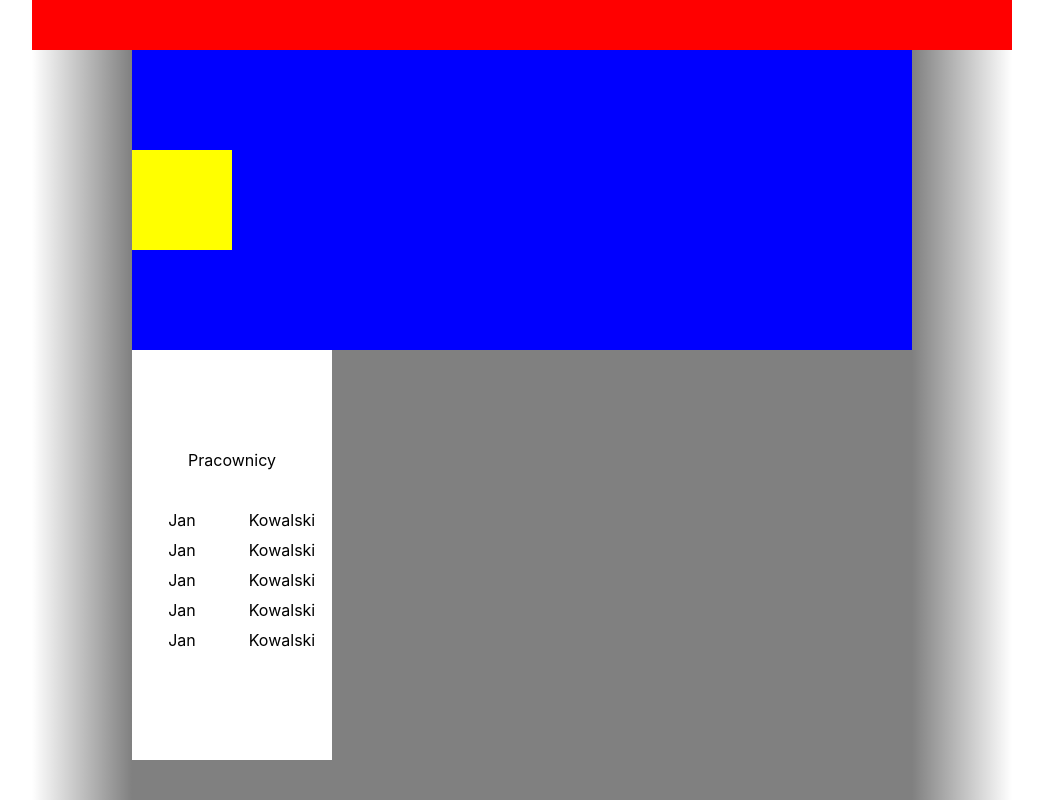
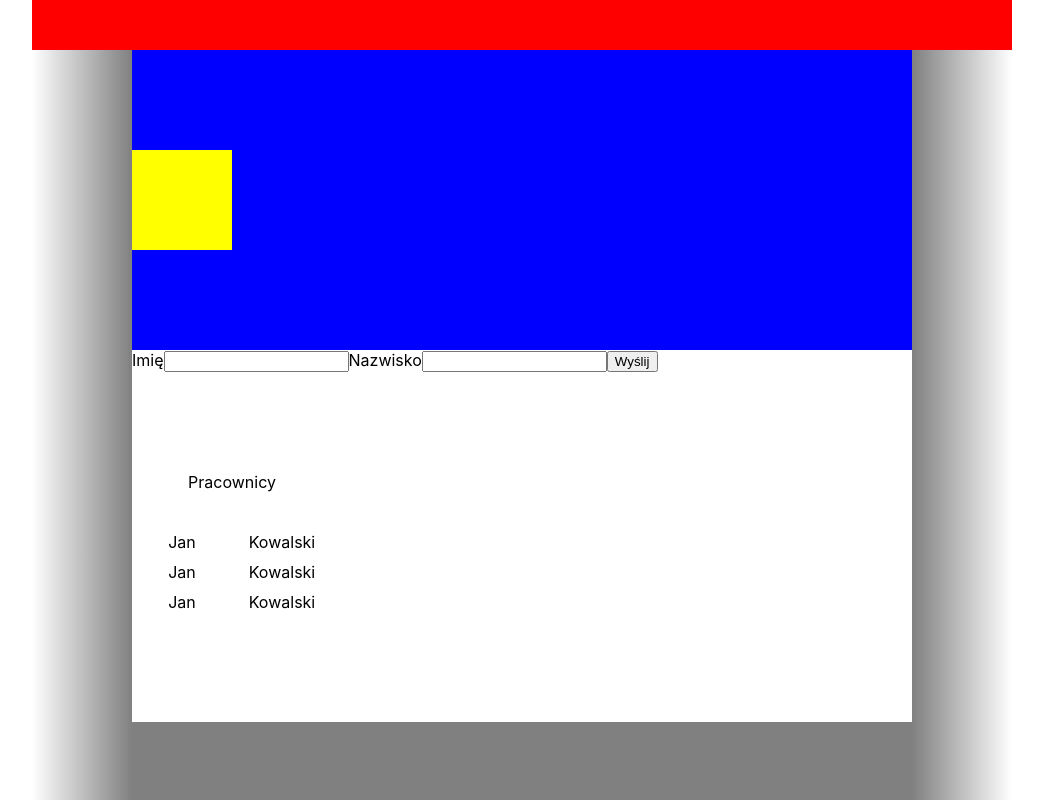
Before and after one commit to Witek85/exercise-two, a React (Create React App) app: page / in a window 1280 px wide. Shown: the top 800 px of the page, without its empty margins (118-1161 px from the left). Built offline with nearby package versions, Linux system fonts and the light colour scheme.

Commit message:
workers form

```diff
--- a/src/components/workers/workers.css
+++ b/src/components/workers/workers.css
@@ -1,3 +1,8 @@
+.workers-wrapper {
+	width: 100%;
+	background: white;
+}
+
 .workers {
 	/* width: 100%; */
 	padding: 100px 0;
--- a/src/components/workers/workers.js
+++ b/src/components/workers/workers.js
@@ -4,28 +4,63 @@
 class Workers extends Component {
   constructor(props) {
     super(props);
-    this.state = {workers: [
-      {id:1, name:'Jan', surname: 'Kowalski'},
-      {id:2, name:'Jan', surname: 'Kowalski'},
-      {id:3, name:'Jan', surname: 'Kowalski'},
-      {id:4, name:'Jan', surname: 'Kowalski'},
-      {id:5, name:'Jan', surname: 'Kowalski'},
+    this.state = {
+      formData: {
+        firstName: '',
+        surname: ''
+      },
+      workers: [
+        {id:1, firstName:'Jan', surname: 'Kowalski'},
+        {id:2, firstName:'Jan', surname: 'Kowalski'},
+        {id:5, firstName:'Jan', surname: 'Kowalski'},
         ]
     }
   }
 
+  onChange = (event) => {
+    const name = event.target.name;
+    const value = event.target.value;
+    const formData = this.state.formData;
+    this.setState(prevstate => (
+      {
+        formData: {
+          ...formData,
+          [name]: value
+        },
+        workers: prevstate.workers
+      }
+    ));
+  }
+
+  handleSubmit = (event) => {
+    event.preventDefault();
+    console.log(this.state);
+  }
+
   render() {
     return (
+      <div className="workers-wrapper">
+        <div className="workers-form">
+          <form onSubmit={this.handleSubmit}>
+            Imię
+            <input type="text" name="firstName" defaultValue={this.state.formData.firstName} onChange={this.onChange} />
+            Nazwisko
+            <input type="text" name="surname" defaultValue={this.state.formData.surname} onChange={this.onChange} />
+            <input type="submit" value="Wyślij" />
+          </form>
+        </div>
         <div className="workers">
           <span className="workers-top">Pracownicy</span>
           {this.state.workers.map(worker =>
             <>
-            <span className="worker-left">{worker.name}</span>
+              <span className="worker-left">{worker.firstName}</span>
               <span className="worker-right">{worker.surname}
               </span>
             </>)
           }
         </div>
+      </div>
+
     )
   }
 }
```
Lines whose indentation alone changed are shown as unchanged.
